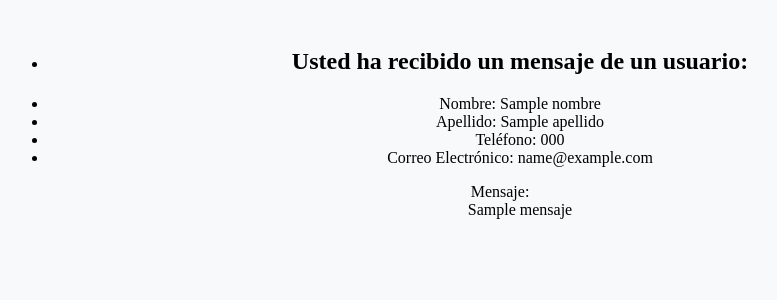
After one commit to Vanne280/Proyecto-Inmobiliaria, a Django app: template templates/email/email_contacto.html in a window 1280 px wide. The commit adds this page. Shown: the top 300 px of the page, without its empty margins (20-797 px from the left). Run offline with Django 3.2, Linux system fonts and the light colour scheme; the template is opened without the code that fills it: most values are stand-ins (such as "Sample title", 1, 10 or a date in 2020).

Commit message:
Envío de correo de contacto
Se hizo el código que envía el correo de contacto a un asesor.

```diff
--- a/inmobiliaria/urls.py
+++ b/inmobiliaria/urls.py
@@ -18,7 +18,7 @@ urlpatterns = [
     path('paginas/nosotros/', views.nosotros, name='nosotros'),
 
     # Ruta de la página Contacto
-    path('paginas/contacto/', views.contacto, name='contacto'),
+    path('paginas/contacto/', views.ContactoView.as_view(), name='contacto'),
 
     # Ruta de la página de ventas
     path('paginas/ventas/', views.ventas, name='ventas'),
--- /dev/null
+++ b/templates/email/email_contacto.html
@@ -0,0 +1,23 @@
+<!DOCTYPE html>
+<html lang="en" dir="ltr">
+  <head>
+    <meta charset="utf-8">
+  </head>
+  <body style="width:80%; background-color: #f8f9fa;">
+    <div class="text" style="padding:20px; text-align: center;">
+      <div class="card-panel">
+        <ul class="collection with-header">
+          <li class="collection-header"><h2>Usted ha recibido un mensaje de un usuario:</h2></li>
+          <li class="collection-item">Nombre: {{ nombre }}</li>
+          <li class="collection-item">Apellido: {{ apellido }}</li>
+          <li class="collection-item">Teléfono: {{ telefono }}</li>
+          <li class="collection-item">Correo Electrónico: {{ email }}</li>
+        </ul>
+        <dl>
+          <dt>Mensaje: </dt>
+          <dd>{{ mensaje }}</dd>
+        </dl>
+      </div>
+    </div>
+  </body>
+</html>
--- a/templates/paginas/contacto.html
+++ b/templates/paginas/contacto.html
@@ -22,7 +22,7 @@
       <div class="col s12 m8">
         <div class="row card-panel">
           <form method="post" action=" ">
-            <!-- {% csrf_token %} -->
+            {% csrf_token %}
             <!-- {{form.as_p}} -->
             <div class="input-field col l6 col-m6">
               <i class="material-icons prefix">account_circle</i>
@@ -62,7 +62,7 @@
 
             <div class="input-field col s12">
               <i class="material-icons prefix">subject</i>
-              <textarea id="mensaje" class="materialize-textarea"></textarea>
+              <textarea id="mensaje" name="mensaje" class="materialize-textarea"></textarea>
               <label for="mensaje">Mensaje</label>
             </div>
 
--- a/usuario/forms.py
+++ b/usuario/forms.py
@@ -3,6 +3,8 @@ from django.contrib.auth.forms import UserCreationForm
 from django.contrib.auth.models import User
 
 class SignupForm(UserCreationForm):
+    """Clase de la tabla usuario"""
+
     username = forms.CharField(max_length=150, label="Nombre de Usuario",
                                widget = forms.TextInput(attrs={'class':'form-control'}))
     email = forms.EmailField(max_length=200, label="Correo Electrónico",
```
Also changed, not shown: inmueble/forms.py (+10 -0 lines), inmueble/views.py (+62 -24 lines).
